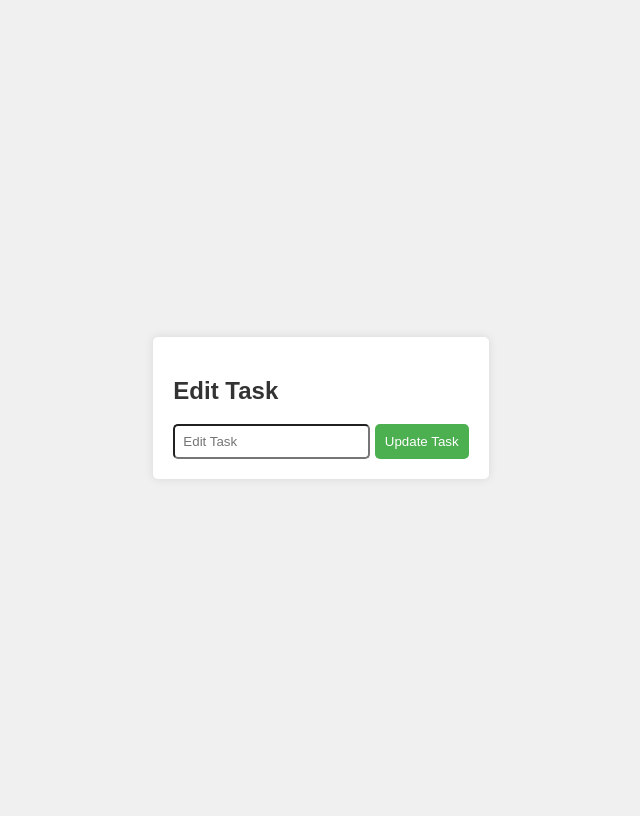
After one commit to nguynnga23/SUBJECT-PROJECT__Quality-assurance-and-software-testing, a Flask app: page /editTask/1 in a window 1280 px wide. The commit adds this page. Shown: the whole page, without its empty margins (319-959 px from the left). Run offline with Flask 2, Linux system fonts and the light colour scheme; data that the repository does not hold is empty.

Commit message:
Add function and form update

```diff
--- a/app.py
+++ b/app.py
@@ -21,6 +21,19 @@ def get_tasks():
     row = cursor.fetchone()
     return render_template("index.html", tasks=row)
 
+@app.route('/editTask/<int:id>', methods=['GET'])
+def edit_task(id):
+    task = cursor.execute("SELECT * FROM tasks WHERE tid = ?", (id,)).fetchone()
+    conn.commit()
+    return render_template('edit_task.html', task=task)
+@app.route('/updateTask', methods=['POST'])
+def update_task():
+    task_id = request.form.get('task_id')
+    updated_task = request.form.get('task')
+    if task_id and updated_task:
+        cursor.execute("UPDATE tasks SET task = ? WHERE tid = ?", (updated_task, task_id))
+        conn.commit()
+    return redirect('/')
 @app.route('/move-to-done/<int:id>/<string:task_name>', methods=['POST'])
 def move_to_done(id, task_name):
     cursor.execute("INSERT INTO done(task, task_id) VALUES(?,?)", (task_name,id))
--- /dev/null
+++ b/templates/edit_task.html
@@ -0,0 +1,52 @@
+<!DOCTYPE html>
+<html lang="en">
+<head>
+    <meta charset="UTF-8">
+    <title>Edit Task</title>
+    <style>
+        /* Optional styling to center the form */
+        body {
+            font-family: Arial, sans-serif;
+            display: flex;
+            justify-content: center;
+            align-items: center;
+            height: 100vh;
+            background-color: #f0f0f0;
+        }
+        .edit-container {
+            background-color: #fff;
+            padding: 20px;
+            border-radius: 5px;
+            box-shadow: 0 0 10px rgba(0, 0, 0, 0.1);
+        }
+        .edit-container h2 {
+            color: #333;
+        }
+        .edit-container input {
+            padding: 8px;
+            border-radius: 5px;
+        }
+        .edit-container button {
+            background-color: #4CAF50;
+            color: white;
+            padding: 10px;
+            border: none;
+            cursor: pointer;
+            border-radius: 5px;
+        }
+        .edit-container button:hover {
+            background-color: #45a049;
+        }
+    </style>
+</head>
+<body>
+    <div class="edit-container">
+        <h2>Edit Task</h2>
+        <form action="/updateTask" method="POST">
+            <input type="hidden" name="task_id" value="{{ task[0] }}">
+            <input type="text" name="task" value="{{ task[1] }}" placeholder="Edit Task">
+            <button type="submit">Update Task</button>
+        </form>
+    </div>
+</body>
+</html>
--- a/templates/index.html
+++ b/templates/index.html
@@ -139,7 +139,7 @@
                                       style="display:inline;">
                                     <button type="submit" class="btn-done">Done</button>
                                 </form>
-                                <a href="/editTask/{{ task['tid'] }}">
+                                <a href="/editTask/{{ task[0] }}">
                                     <button type="button" style="background-color: orange; color: white;">Edit</button>
                                 </a>
                                 <form action="/deleteTask/{{ task[0] }}" method="POST" style="display:inline;">
```
